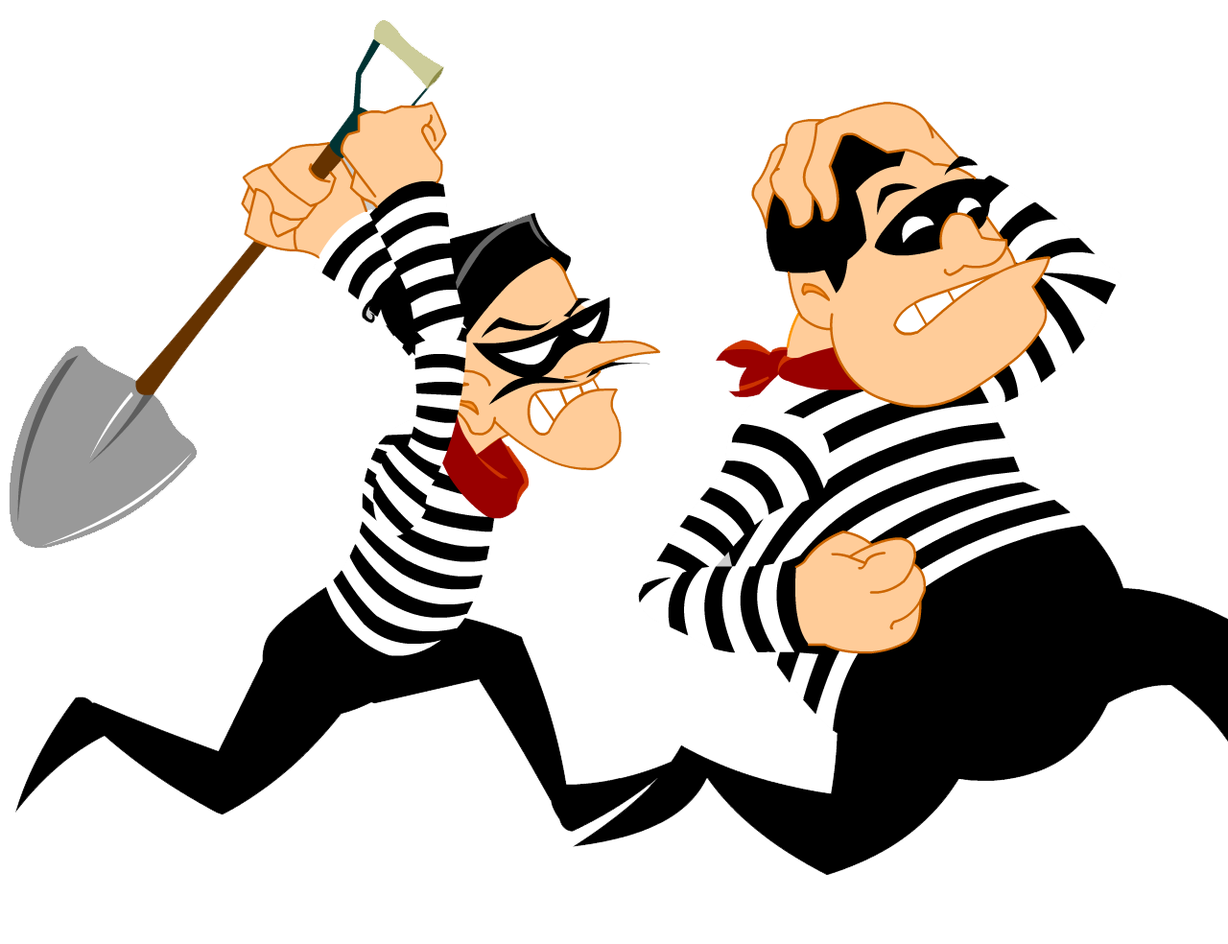
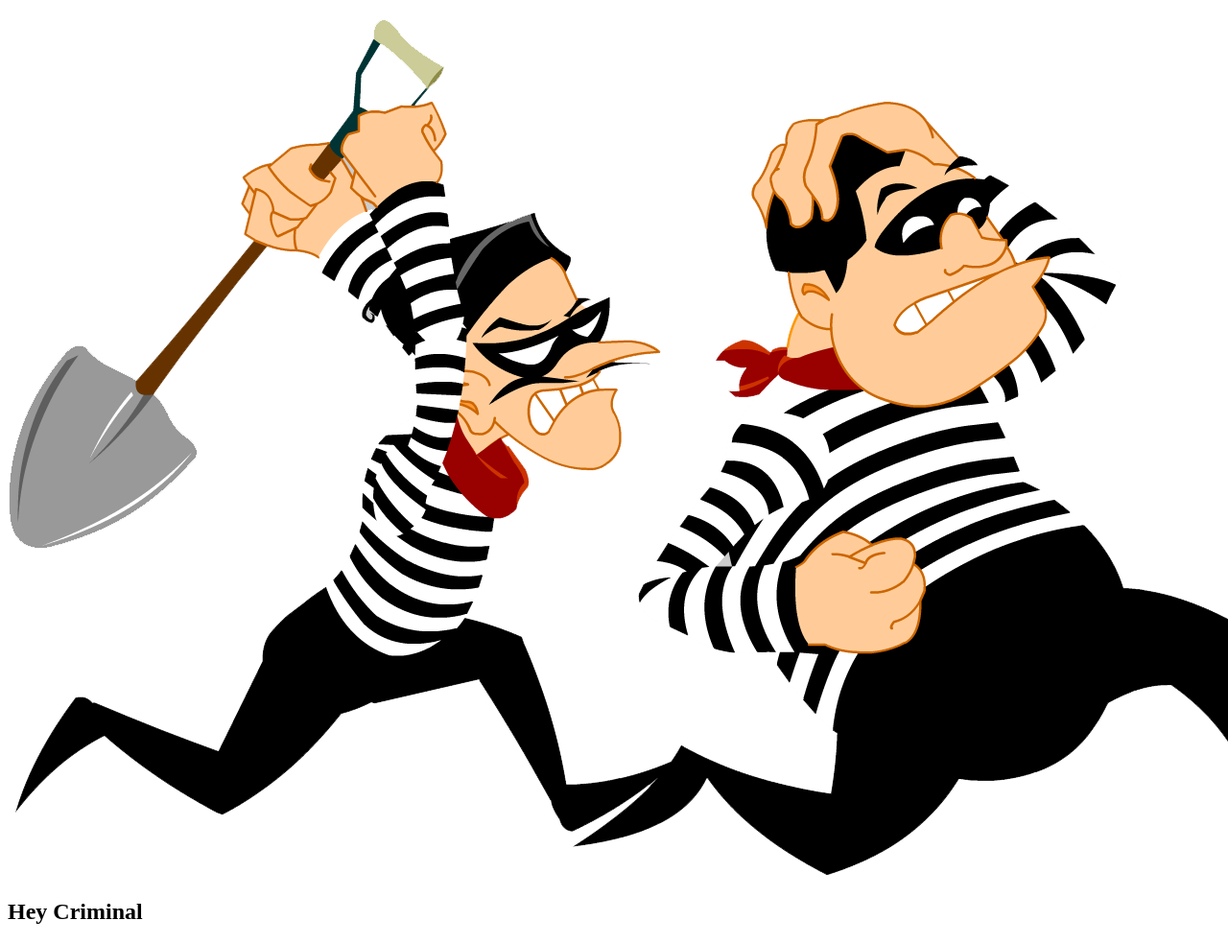
Before and after one commit to yayaremchuk/717-html, a plain HTML site: page index.html in a window 1280 px wide. Shown: the part 61-1045 px from the top of the page at 96% size. Before the commit the page ends 986 px from the top, so only its background shows below. Drawn offline with Linux system fonts and the light colour scheme.

Commit message:
added hey

```diff
--- a/index.html
+++ b/index.html
@@ -9,5 +9,6 @@
 <body>
     <h1>Hello HTML!</h1>
     <img src="img/criminals.jpg" alt="Criminals">
+    <h2>Hey Criminal</h2>
 </body>
 </html>
```
